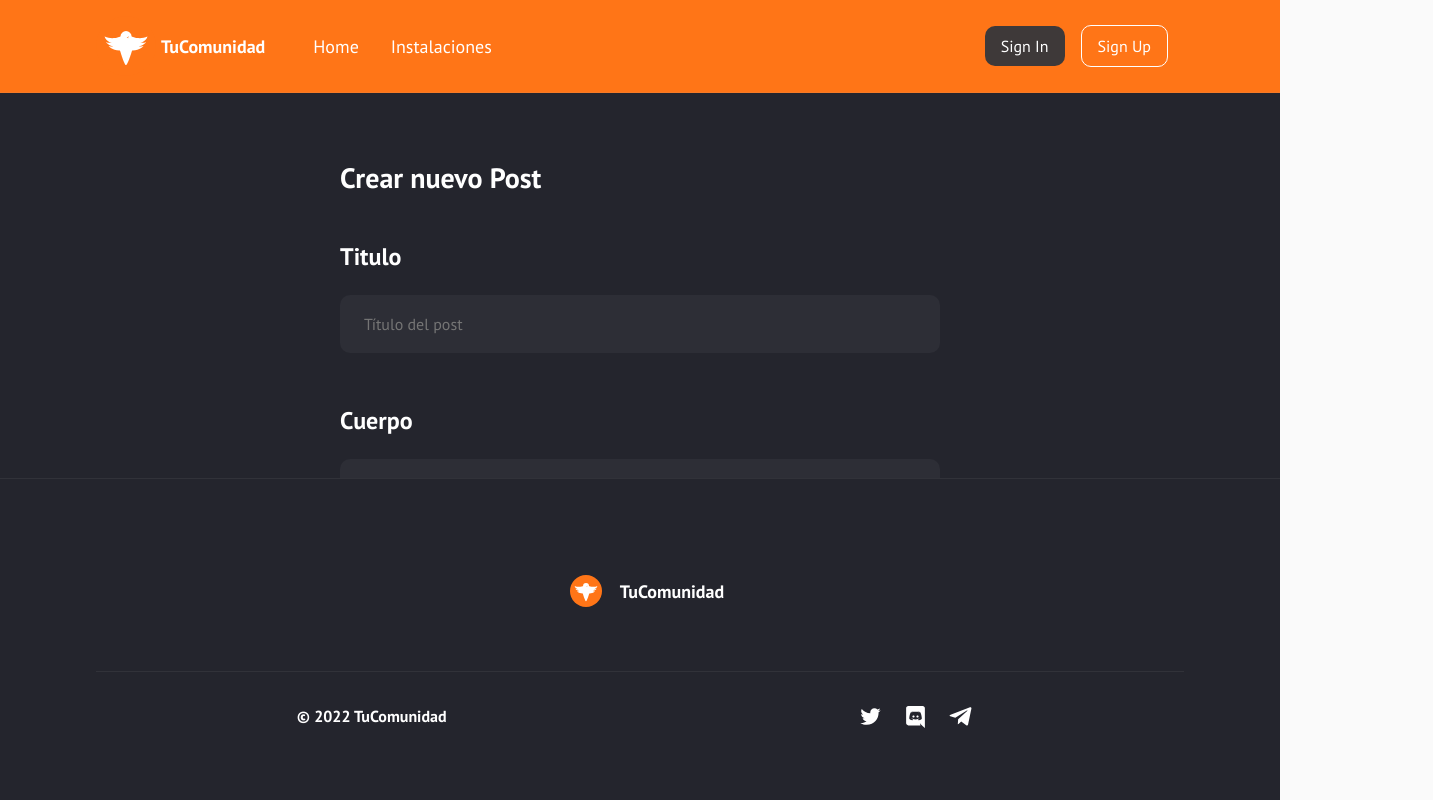
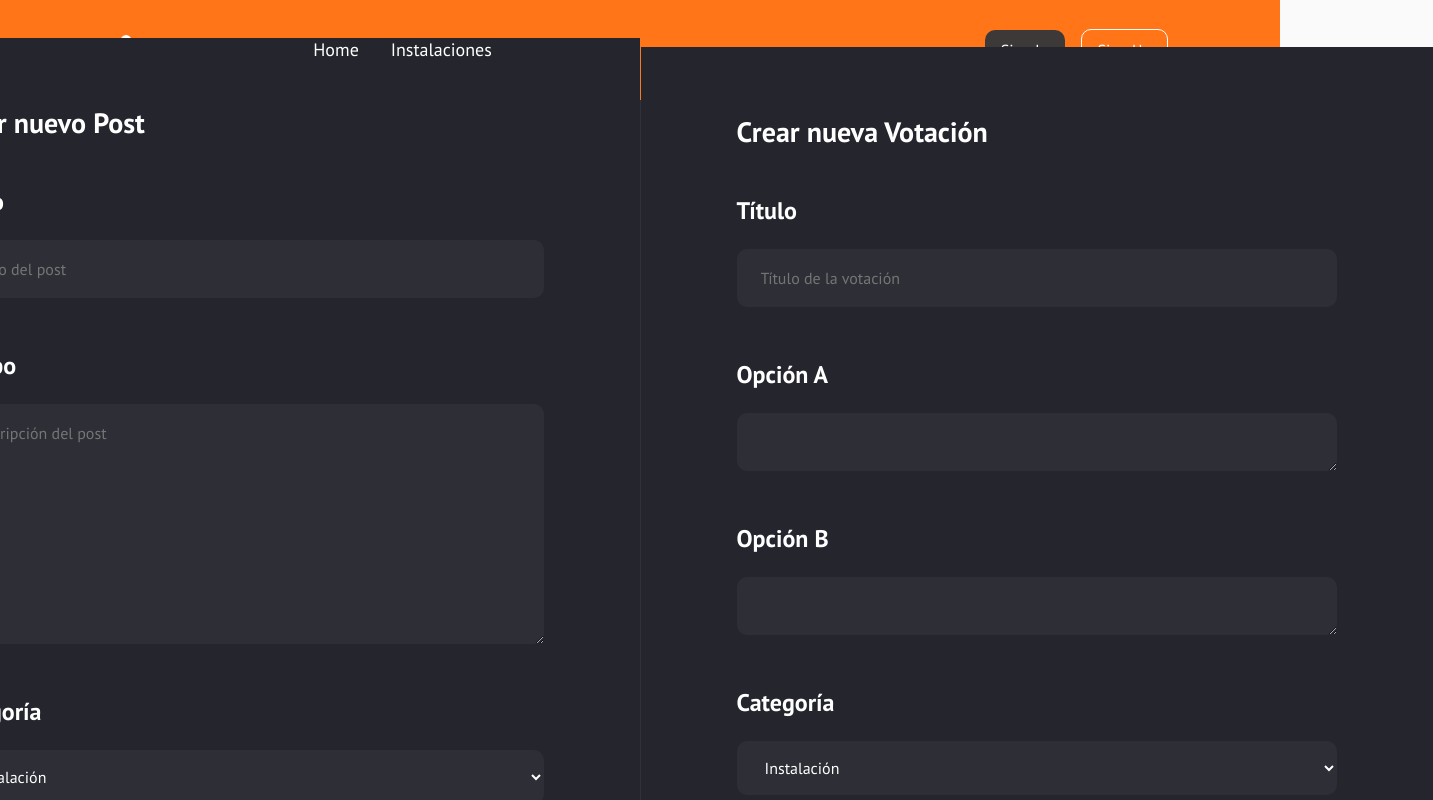
Before and after one commit to huzmgod/ISSTWeb, a React (Create React App) app: page /create in a window 1280 px wide. Shown: the top 800 px of the page, 1433 px wide, since content can reach past the window. Built offline with nearby package versions, Linux system fonts and the light colour scheme; the HTML template or start-up script is replaced by a standard one; what react-confirm would draw is missing.

Commit message:
votations and css bugs fixed

```diff
--- a/src/components/footer/Footer.jsx
+++ b/src/components/footer/Footer.jsx
@@ -20,9 +20,10 @@ const Footer = () => {
 
   return (
     <div className='footer section__padding'>
+
       <div className="footer-links">
         <div className="footer-links_logo">
-          {bool ? (
+          {/* {bool ? (
             <div className="footer-data">
               <p>{nombre}</p>
               <p>{email}</p>
@@ -30,7 +31,7 @@ const Footer = () => {
           ) : (
             <>
             </>
-          )}
+          )} */}
           <div style={{ justifyContent: 'center' }}>
             <img src={logo} alt="logo" style={{ width: '60px' }} />
             <p>TuComunidad</p>
@@ -44,6 +45,12 @@ const Footer = () => {
         <div>
           <p> © {(new Date().getFullYear())} TuComunidad</p>
         </div>
+        <div style={{display:'flex', flexDirection :'row'}}>
+          {/* <p  style={{padding: '10px'}}> Javier Madrigal Torija </p>
+          <p  style={{padding: '10px'}}> Iván Pérez Doña </p>
+          <p  style={{padding: '10px'}}> Gonzalo Núñez Muñoz </p> */}
+        </div>
+
         <div>
           <AiOutlineTwitter size={25} color='white' className='footer-icon' />
           <RiDiscordFill size={25} color='white' className='footer-icon' />
--- a/src/components/footer/footer.css
+++ b/src/components/footer/footer.css
@@ -7,7 +7,7 @@
   align-items: center;
   background: var(--color-footer);
   border-top: 1px solid rgba(165, 165, 165, 0.1);
-  position:fixed;
+  position:relative;
   bottom:0;
 }
 .footer-data {
--- a/src/components/navbar/Navbar.jsx
+++ b/src/components/navbar/Navbar.jsx
@@ -5,11 +5,10 @@ import logo from '../../assets/Logo.svg'
 import { Link } from "react-router-dom";
 import UserContext from '../UserContext';
 import { useContext } from 'react';
-import Settings from '@mui/icons-material/Settings';
 const Menu = () => (
   <>
-    <Link to="/"><p className='home'>Home </p> </Link>
-    <Link to="/instalaciones"><p className='home'>Instalaciones</p></Link>
+    <Link to="/"><p className='home2'>Home </p> </Link>
+    <Link to="/instalaciones"><p className='home2'>Instalaciones</p></Link>
 
   </>
 )
--- a/src/components/navbar/navbar.css
+++ b/src/components/navbar/navbar.css
@@ -5,6 +5,7 @@
   padding: 1rem 6rem;
   border-bottom: 1px solid rgba(165, 165, 165, 0.1);
   background-color: #FF7517;
+  height: 100px;
 }
 .navbar-links{
   flex: 1;
@@ -37,6 +38,9 @@
   flex-direction: row;
   position: relative;
   align-items: center;
+}
+.navbar-links_container .home2:hover{
+  color: var(--third-color);
 }
 .navbar-links_container .home:hover{
   color: var(--third-color);
--- /dev/null
+++ b/src/instalaciones/instalaciones.css
@@ -0,0 +1,4 @@
+.instalaciones {
+    display: flex;
+    z-index: 1;
+}
--- a/src/pages/create/Create.jsx
+++ b/src/pages/create/Create.jsx
@@ -17,6 +17,9 @@ const Create = (props) => {
   }
   const [titulo, setTitulo] = React.useState('');
   const [cuerpo, setCuerpo] = React.useState('');
+  const [tituloVot, setTituloVot] = React.useState('');
+  const [opcionA, setOpcionA] = React.useState('');
+  const [opcionB, setOpcionB] = React.useState('');
 
   const handleTitle = (event) => {
     setTitulo(event.target.value);
@@ -24,6 +27,15 @@ const Create = (props) => {
   }
   const handleCuerpo = (event) => {
     setCuerpo(event.target.value);
+  }
+  const handleTituloVot = (event) => {
+    setTituloVot(event.target.value);
+  }
+  const handleOpcionA = (event) => {
+    setOpcionA(event.target.value);
+  }
+  const handleOpcionB = (event) => {
+    setOpcionB(event.target.value);
   }
   const formbody = {
     titulo: titulo,
@@ -43,9 +55,95 @@ const Create = (props) => {
       body: JSON.stringify(formbody),
 
     });
+  }
+
+  const formBodyVot = {
+    titulo: tituloVot,
+    opcionA: opcionA,
+    opcionB: opcionB,
+    autor: autor
+  }
+  const handlePostVot = async () => {
+    navigate("/")
+    console.log(props.comunityCode)
+    console.log(JSON.stringify({ titulo: titulo, cuerpo: cuerpo, autor: autor }));
+    const res = await fetch(`${URLBACKEND}/comunidad/${props.comunityCode}/votacion`, {
+      method: "POST",
+      headers: {
+        "Content-Type": "application/json",
+      },
+      body: JSON.stringify(formBodyVot),
+
+    });
 
   }
   return (
+    props.rol==0 ? (
+
+    <div className="container">
+      <div className="cont1">
+      <div className='create section__padding'>
+        <div className="create-container">
+          <h1>Crear nuevo Post</h1>
+          <form className='writeForm' autoComplete='off'>
+            <div className="formGroup">
+              <label>Título</label>
+              <input type="text" placeholder='Título del post' autoFocus={true} onChange={handleTitle} />
+            </div>
+            <div className="formGroup">
+              <label>Cuerpo</label>
+              <textarea type="text" rows={8} placeholder='Descripción del post' onChange={handleCuerpo}></textarea>
+            </div>
+            <div className="formGroup">
+              <label>Categoría</label>
+              <select >
+                <option>Instalación</option>
+                <option>Junta de vecinos</option>
+                <option>Mantenimiento</option>
+                <option>Otros</option>
+              </select>
+            </div>
+            <button className='writeButton' onClick={handlePost}>Crear Post</button>
+          </form>
+        </div>
+      </div>
+      </div>
+      <div className="cont2">
+      <div className='create section__padding'>
+        <div className="create-container">
+          <h1>Crear nueva Votación</h1>
+          <form className='writeForm' autoComplete='off'>
+
+            <div className="formGroup">
+              <label>Título</label>
+              <input type="text" placeholder='Título de la votación' autoFocus={true} onChange={handleTituloVot} />
+            </div>
+            <div className="formGroup">
+              <label>Opción A</label>
+              <textarea type="text" rows={1} placeholder='' onChange={handleOpcionA}></textarea>
+            </div>
+            <div className="formGroup">
+              <label>Opción B</label>
+              <textarea type="text" rows={1} placeholder='' onChange={handleOpcionB}></textarea>
+            </div>
+            <div className="formGroup">
+              <label>Categoría</label>
+              <select >
+                <option>Instalación</option>
+                <option>Junta de vecinos</option>
+                <option>Mantenimiento</option>
+                <option>Otros</option>
+              </select>
+            </div>
+            <button className='writeButton' onClick={handlePostVot}>Crear Votación</button>
+          </form>
+        </div>
+      </div>
+    </div>
+    </div>
+
+    ) : (
+
       <div className='create section__padding'>
         <div className="create-container">
           <h1>Crear nuevo Post</h1>
@@ -72,7 +170,7 @@ const Create = (props) => {
           </form>
         </div>
       </div>
-
+    )
   )
 };
 
--- a/src/pages/create/create.css
+++ b/src/pages/create/create.css
@@ -13,42 +13,6 @@
   line-height: 42px;
   margin-bottom: 40px;
   width: 600px;
-}
-.create-container .upload-file {
-  font-weight: 600;
-font-size: 28px;
-line-height: 42px;
-margin-bottom: 20px;
-}
-.upload-img-show{
-  background: #2D2E36;
-  /* White */
-  padding: 30px 40px;
-  border: 1px dashed #FFFFFF;
-  box-sizing: border-box;
-  border-radius: 10px;
-  display: flex;
-  flex-direction: column;
-  align-items: center;
-  justify-content: center;
-  margin-bottom: 50px;
-}
-.upload-img-show h3{
-  font-weight: 600;
-font-size: 20px;
-line-height: 30px;
-margin-bottom: 20px;
-}
-.upload-img-show img{
-  margin-bottom: 20px;
-}
-.upload-img-show p{
-  font-weight: 600;
-font-size: 14px;
-line-height: 21px;
-}
-.upload-img-show span{
-  font-weight: normal;
 }
 .formGroup{
   display: flex;
@@ -150,7 +114,20 @@ line-height: 21px;
 
   }
   .create-container h1{
-    display: none;
+    flex: 1;
     margin-bottom: 20px;
   }
+
 }
+.cont1{
+    border-right: 1px solid rgba(165, 165, 165, 0.1);
+}
+.container {
+  display: flex;
+  flex-direction: row;
+  align-items: center;
+  justify-content: center;
+  width: 100%;
+  height: 100vh;
+  background: var(--color-footer);
+}
--- a/src/pages/home/home.css
+++ b/src/pages/home/home.css
@@ -1,5 +1,6 @@
 .home{
     display: flex;
+    min-height: calc(100vh - 400px);
 }
 .homeNotLogged{
     display: flex;
--- a/src/pages/login/Login.jsx
+++ b/src/pages/login/Login.jsx
@@ -154,6 +154,8 @@ export const Login = () => {
           setVotaciones(comunity.votaciones);
           setInstalaciones(comunity.instalaciones);
           navigate("/");
+        }else {
+          alert("Usuario o contraseña incorrectos")
         }
       }
     }
--- a/src/pages/register/Register.jsx
+++ b/src/pages/register/Register.jsx
@@ -3,8 +3,13 @@ import './register.css'
 import { Link } from 'react-router-dom'
 import Image from '../../assets/Image.png'
 import { URLBACKEND } from '../../constants/constants';
+import Alert from '@mui/material/Alert';
+import { Sledding } from '@mui/icons-material';
+import { StyledEngineProvider } from '@mui/material';
+import { useNavigate } from 'react-router-dom';
 
 const Register = () => {
+  const navigate = useNavigate();
   const [nombre, setNombre] = React.useState('');
   const [apellidos, setApellidos] = React.useState('');
   const [email, setEmail] = React.useState('');
@@ -41,7 +46,7 @@ const Register = () => {
       },
       body: JSON.stringify(comFormBody),
     });
-
+    navigate("/login");
   }
 
 
```
Lines whose indentation alone changed are shown as unchanged.
